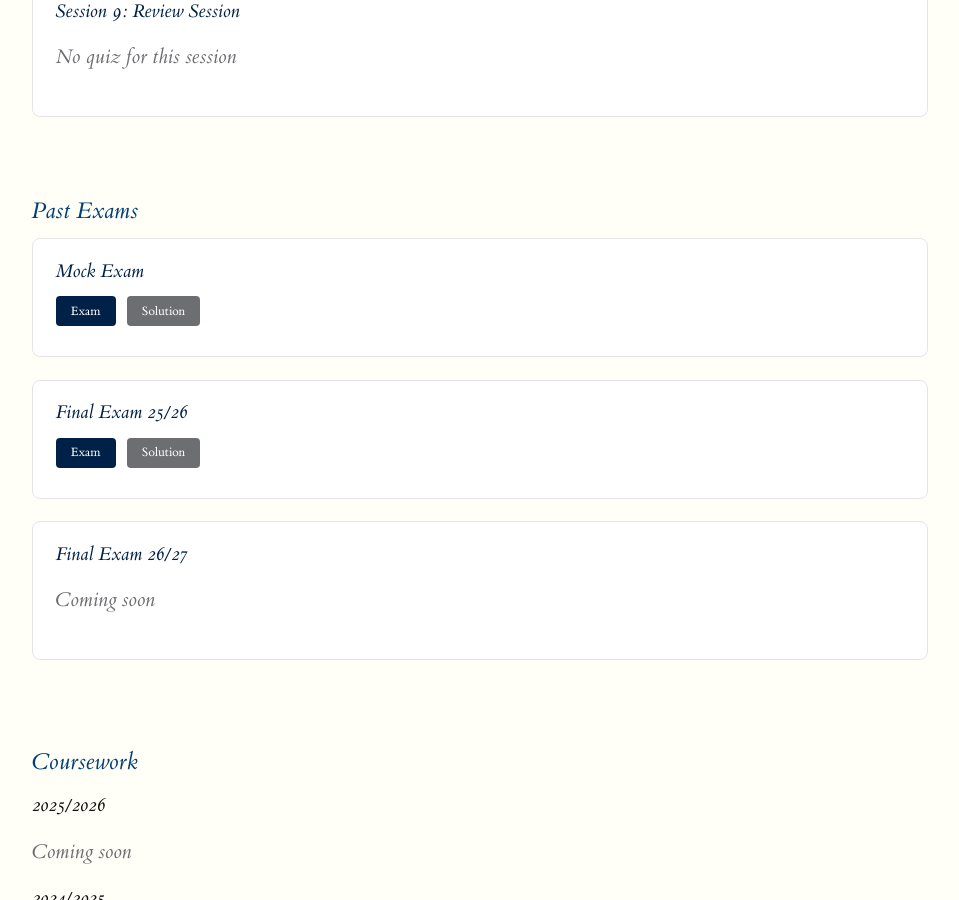
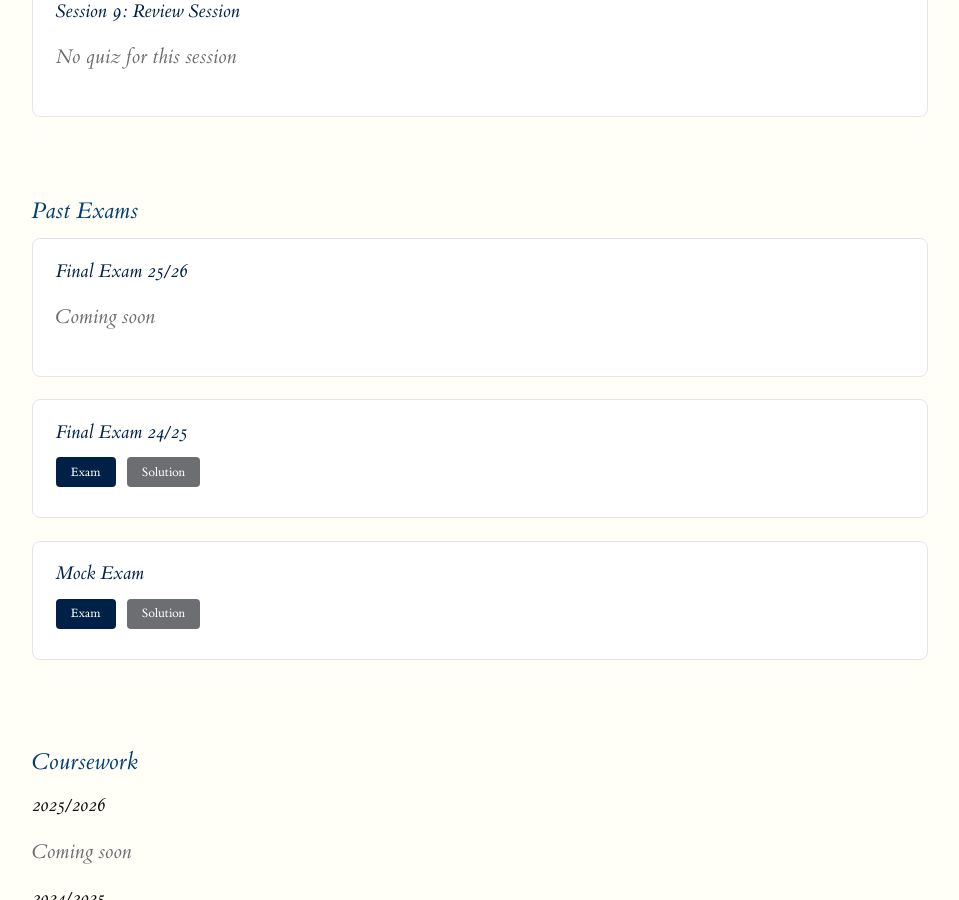
Before and after one commit to hm-ai/BUSI70575, a Jekyll site: the page built from assessments.md, in a window 1280 px wide and 900 px high, scrolled down 1578 px. Shown: the whole window, without its empty margins (160-1119 px from the left). Built offline with Jekyll 4.4.1, drawn with Linux system fonts in a browser that asks for light colours.

Commit message:
Reorder Past Exams and correct Final Exam years
Show Final Exam 25/26 (coming soon) first, then Final Exam 24/25 with
the existing exam files, then Mock Exam.

Co-Authored-By: Claude Opus 4.6 (1M context) <noreply@anthropic.com>

```diff
--- a/assessments.md
+++ b/assessments.md
@@ -99,15 +99,12 @@ permalink: /assessments/
     <h2>Past Exams</h2>
 
     <div class="assessment-card">
-      <h3>Mock Exam</h3>
-      <div class="assessment-links">
-        <a href="{{ site.baseurl }}/Exams/Mock_Exam_2025.pdf" class="btn">Exam</a>
-        <a href="{{ site.baseurl }}/Exams/Solution_Mock_Exam_2025.pdf" class="btn btn-solution">Solution</a>
-      </div>
+      <h3>Final Exam 25/26</h3>
+      <p class="coming-soon">Coming soon</p>
     </div>
 
     <div class="assessment-card">
-      <h3>Final Exam 25/26</h3>
+      <h3>Final Exam 24/25</h3>
       <div class="assessment-links">
         <a href="{{ site.baseurl }}/Exams/Exam_2025.pdf" class="btn">Exam</a>
         <a href="{{ site.baseurl }}/Exams/Solution_Exam_2025.pdf" class="btn btn-solution">Solution</a>
@@ -115,8 +112,11 @@ permalink: /assessments/
     </div>
 
     <div class="assessment-card">
-      <h3>Final Exam 26/27</h3>
-      <p class="coming-soon">Coming soon</p>
+      <h3>Mock Exam</h3>
+      <div class="assessment-links">
+        <a href="{{ site.baseurl }}/Exams/Mock_Exam_2025.pdf" class="btn">Exam</a>
+        <a href="{{ site.baseurl }}/Exams/Solution_Mock_Exam_2025.pdf" class="btn btn-solution">Solution</a>
+      </div>
     </div>
   </section>
 
```
